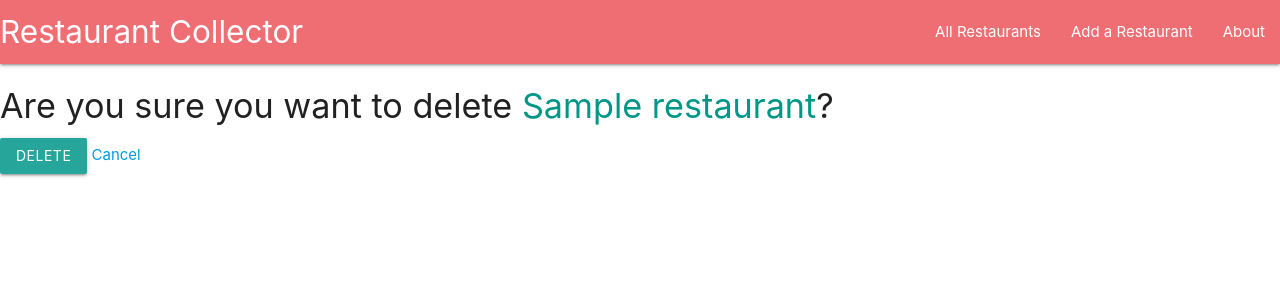
After one commit to erictau/Restaurant-Collector, a Django app: page /restaurants/1/delete in a window 1280 px wide. The commit adds this page. Shown: the top 300 px of the page. Run offline with Django 4.2, Linux system fonts and the light colour scheme; tables that the repository leaves empty hold one stand-in row (values such as "Sample post").

Commit message:
Adds the update and delete functionality via class based views

```diff
--- /dev/null
+++ b/main_app/templates/main_app/restaurant_confirm_delete.html
@@ -0,0 +1,11 @@
+{% extends 'base.html' %}
+
+{% block content %}
+<h4>Are you sure you want to delete <span class="teal-text">{{ restaurant.name }}</span>?</h4>
+
+<form action="" method="POST">
+    {% csrf_token %}
+    <button class="btn" type="submit">Delete</button>
+    <a href="{% url 'detail' restaurant.id %}">Cancel</a>
+</form>
+{% endblock %}
--- a/main_app/templates/main_app/restaurant_form.html
+++ b/main_app/templates/main_app/restaurant_form.html
@@ -1,7 +1,11 @@
 {% extends 'base.html' %}
 
 {% block content %}
-  <h1>Add Restaurant</h1>
+  {% if restaurant %}
+    <h1>Edit {{ restaurant.name }}</h1>
+  {% else %}
+    <h1>Add Restaurant</h1>
+  {% endif %}
   <!-- Leaving the action empty makes the form post to the same url used to display it -->
   <form action="" method="POST">
     <!-- Django requires the following for security purposes -->
--- a/main_app/templates/restaurants/detail.html
+++ b/main_app/templates/restaurants/detail.html
@@ -17,6 +17,10 @@ Restaurant Details
     <p>Personal Rating: {{ restaurant.personal_rating }}</p>
     <p>Yelp Link: <a href="{{ restaurant.yelp_url }}">Link</a></p>
     </div>
+    <div class="card-action">
+        <a href="{% url 'restaurants_update' restaurant.id %}">Edit</a>
+        <a href="{% url 'restaurants_delete' restaurant.id %}">Delete</a>
+    </div>
 </div>
 
 {% endblock %}
--- a/main_app/templates/restaurants/index.html
+++ b/main_app/templates/restaurants/index.html
@@ -16,7 +16,6 @@ Restaurants
         <span class="card-title">{{ restaurant.name }}</span>
         <p>Type of Food: {{ restaurant.food_category }}</p>
         <p>Personal Rating: {{ restaurant.personal_rating }}</p>
-        <p>Yelp Link: <a href="{{ restaurant.yelp_url }}">Link</a></p>
       </div>
     </a>
   </div>
--- a/main_app/urls.py
+++ b/main_app/urls.py
@@ -7,4 +7,6 @@ urlpatterns = [
     path('restaurants/', views.restaurants_index, name='index'),
     path('restaurants/<int:restaurant_id>', views.restaurants_detail, name='detail'),
     path('restaurants/create/', views.RestaurantCreate.as_view(), name='restaurants_create'),
+    path('restaurants/<int:pk>/delete', views.RestaurantDelete.as_view(), name='restaurants_delete'),
+    path('restaurants/<int:pk>/update', views.RestaurantUpdate.as_view(), name='restaurants_update'),
 ]
--- a/main_app/views.py
+++ b/main_app/views.py
@@ -1,6 +1,6 @@
 from django.shortcuts import render
 from django.http import HttpResponse
-from django.views.generic.edit import CreateView
+from django.views.generic.edit import CreateView, DeleteView, UpdateView
 
 from .models import Restaurant
 
@@ -26,3 +26,11 @@ def restaurants_detail(request, restaurant_id):
 class RestaurantCreate(CreateView):
     model = Restaurant
     fields = '__all__'
+
+class RestaurantDelete(DeleteView):
+    model = Restaurant
+    success_url = '/restaurants/'
+
+class RestaurantUpdate(UpdateView):
+    model = Restaurant
+    fields = '__all__'
```
